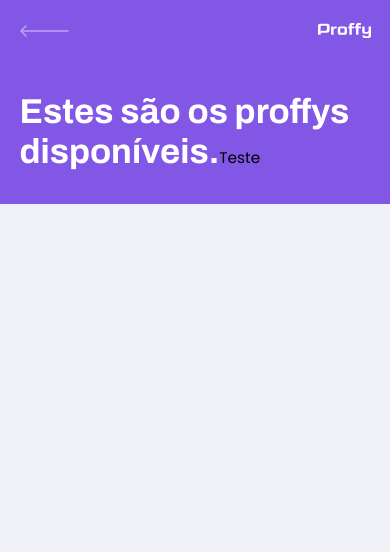
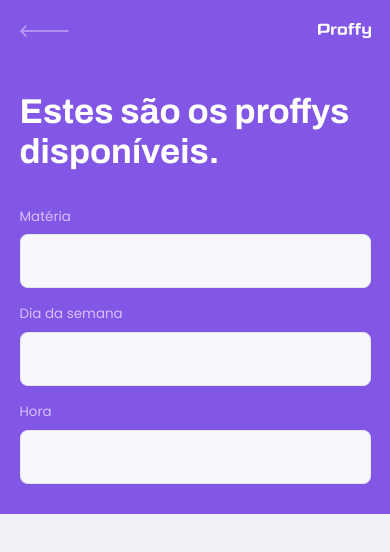
Before and after one commit to hericke47/Proffy, a React (Create React App) app in the folder web/: page /study in a window 390 px wide. Shown: the top 552 px of the page. Built offline with nearby package versions, Linux system fonts and the light colour scheme.

Commit message:
terminando tela utilizando mobile first

```diff
--- a/web/src/pages/TeacherList/index.tsx
+++ b/web/src/pages/TeacherList/index.tsx
@@ -7,7 +7,22 @@ export default function TeacherList() {
     return (
         <div id="page-teacher-list" className="Container">
            <PageHeader title="Estes são os proffys disponíveis.">
-               Teste
+               <form id="search-teachers">
+                   <div className="input-block">
+                       <label htmlFor="subject">Matéria</label>
+                       <input type="text" id="subject"/>
+                   </div>
+
+                   <div className="input-block">
+                       <label htmlFor="week-day">Dia da semana</label>
+                       <input type="text" id="week-day"/>
+                   </div>
+
+                   <div className="input-block">
+                       <label htmlFor="time">Hora</label>
+                       <input type="text" id="time"/>
+                   </div>
+               </form>
            </PageHeader>
         </div>
     )
--- a/web/src/pages/TeacherList/styles.css
+++ b/web/src/pages/TeacherList/styles.css
@@ -45,3 +45,48 @@
     line-height: 4.2rem;
     color: var(--color-title-in-primary);
 }
+
+
+#search-teachers {
+    margin-top: 3.2rem;
+}
+
+#search-teachers label {
+    color: var(--color-text-in-primary);
+}
+
+#search-teachers .input-block {
+    position: relative;
+}
+
+#search-teachers .input-block + .input-block {
+    margin-top: 1.4rem;
+}
+
+#search-teachers .input-block label {
+    font-size: 1.4rem;
+}
+
+#search-teachers .input-block input {
+    width: 100%;
+    height: 5.6rem;
+    margin-top: 0.8rem;
+    border-radius: 0.8rem;
+    background: var(--color-input-background);
+    border: 1px solid var(--color-line-in-white);
+    outline: 0;
+    padding: 0 1.6rem;
+    font: 1.6rem Archivo;
+}
+
+#search-teachers .input-block:focus-within::after {
+    width: calc(100% - 3.2rem);
+    height: 2px;
+    content: '';
+    /* content é obrigatório sempre que usarmos after ou before */
+    background: var(--color-primary-light);
+    position: absolute;
+    left: 1.6rem;
+    right: 1.6rem;
+    bottom: 0;
+}
```
